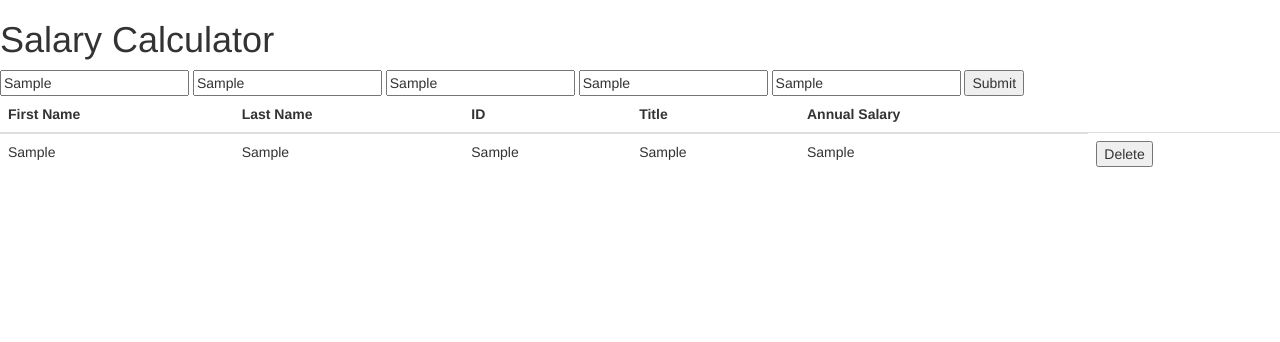
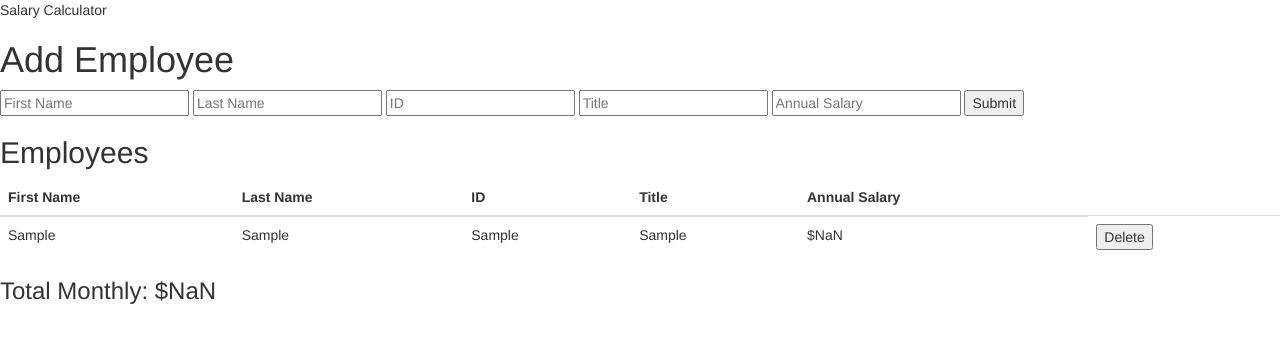
Before and after one commit to IsiahSmith/weekend-jquery-salary-calculator, a plain HTML site: page index.html in a window 1280 px wide. Both pictures are taken after typing "Sample", "Sample", "Sample", "Sample", "Sample" into the empty fields and a click on the button "Submit". Drawn offline with Linux system fonts and the light colour scheme.

Commit message:
Completed all javascript needed

```diff
--- a/client.js
+++ b/client.js
@@ -1,5 +1,6 @@
 console.log('JS');
 let employeeList = [];
+let totalMonthly = 0;
 $(readyNow);
 
 function readyNow() {
@@ -17,9 +18,15 @@ function addEmployee() {
         annualSalary: $(`#annualSalaryEnter`).val()
     };
     employeeList.push(employeeInfo);
-    console.log(employeeList);
-
+    employeeInfo = {
+        firstName: $(`#firstNameEnter`).val(``),
+        lastName: $(`#lastNameEnter`).val(``),
+        iD: $(`#idEnter`).val(``),
+        title: $(`#titleEnter`).val(``),
+        annualSalary: $(`#annualSalaryEnter`).val(``)
+    };
     render();
+    monthlyTotal();
 };
 
 function render() {
@@ -31,14 +38,38 @@ function render() {
     <td>${employee.lastName}</td>
     <td>${employee.iD}</td>
     <td>${employee.title}</td>
-    <td>${employee.annualSalary}</td>
+    <td>${formatCurrency(employee.annualSalary)}</td>
     <td><button id="deleteButton">Delete</button></td>
     </tr>
     `);
-$(`#drop`).append(row);
+
+        $(`#drop`).append(row);
     }
 };
 
-function deleteEmployee(){
-$(this).closest(`tr`).remove();
+function deleteEmployee() {
+    $(this).closest(`tr`).remove();
 };
+
+function monthlyTotal() {
+    let totalSalary = 0;
+    for (let i = 0; i < employeeList.length; i++) {
+        let fixedSalary = Number(employeeList[i].annualSalary);
+       totalSalary += fixedSalary;
+    }
+   totalMonthly = totalSalary/12;
+
+
+   if(totalMonthly>20000){
+    $(`#monthly`).addClass(`moola`)
+}
+        $(`#monthly`).text(formatCurrency(totalMonthly));
+};
+
+function formatCurrency(number) {
+    return new Intl.NumberFormat('en-US', {
+    style: 'currency',
+    currency: 'USD',
+    maximumFractionDigits: 2,
+    }).format(number);
+  };
--- a/index.html
+++ b/index.html
@@ -11,7 +11,8 @@
     <title>Salary Calculator</title>
 </head>
 <body>
-    <h1>Salary Calculator</h1>
+    <header>Salary Calculator</header>
+    <h1>Add Employee</h1>
 <div>
     <input placeholder="First Name" id="firstNameEnter">
     <input placeholder="Last Name" id="lastNameEnter">
@@ -23,6 +24,7 @@
 
 <table class="table">
     <thead>
+        <h2>Employees</h2>
         <tr>
             <th>First Name</th>
             <th>Last Name</th>
@@ -35,6 +37,6 @@
 
     </tbody>
 </table>
-
+<h3>Total Monthly: <span id="monthly"></span></h3>
 </body>
 </html>
--- a/style.css
+++ b/style.css
@@ -0,0 +1,3 @@
+.moola {
+background-color: red;
+}
```
